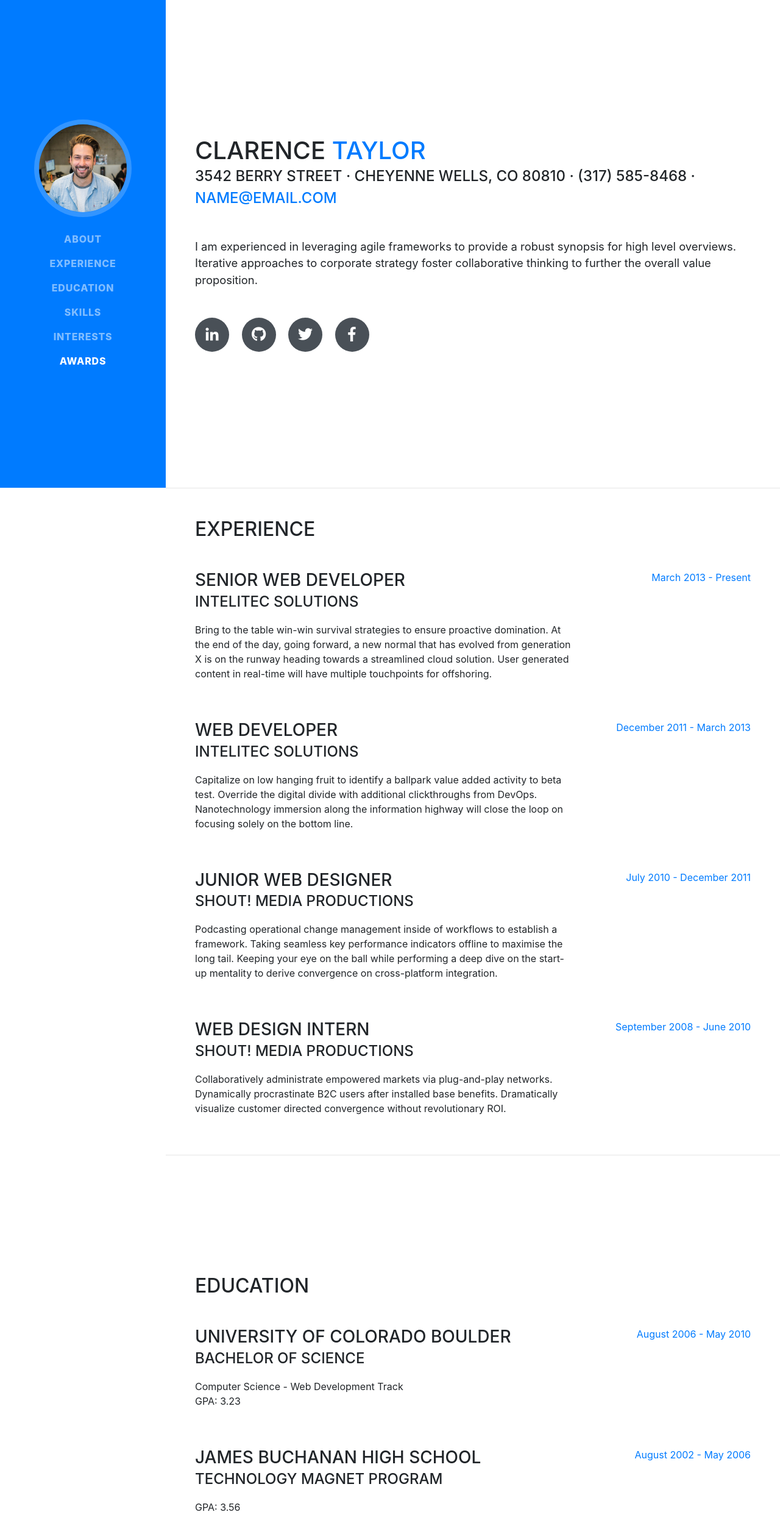
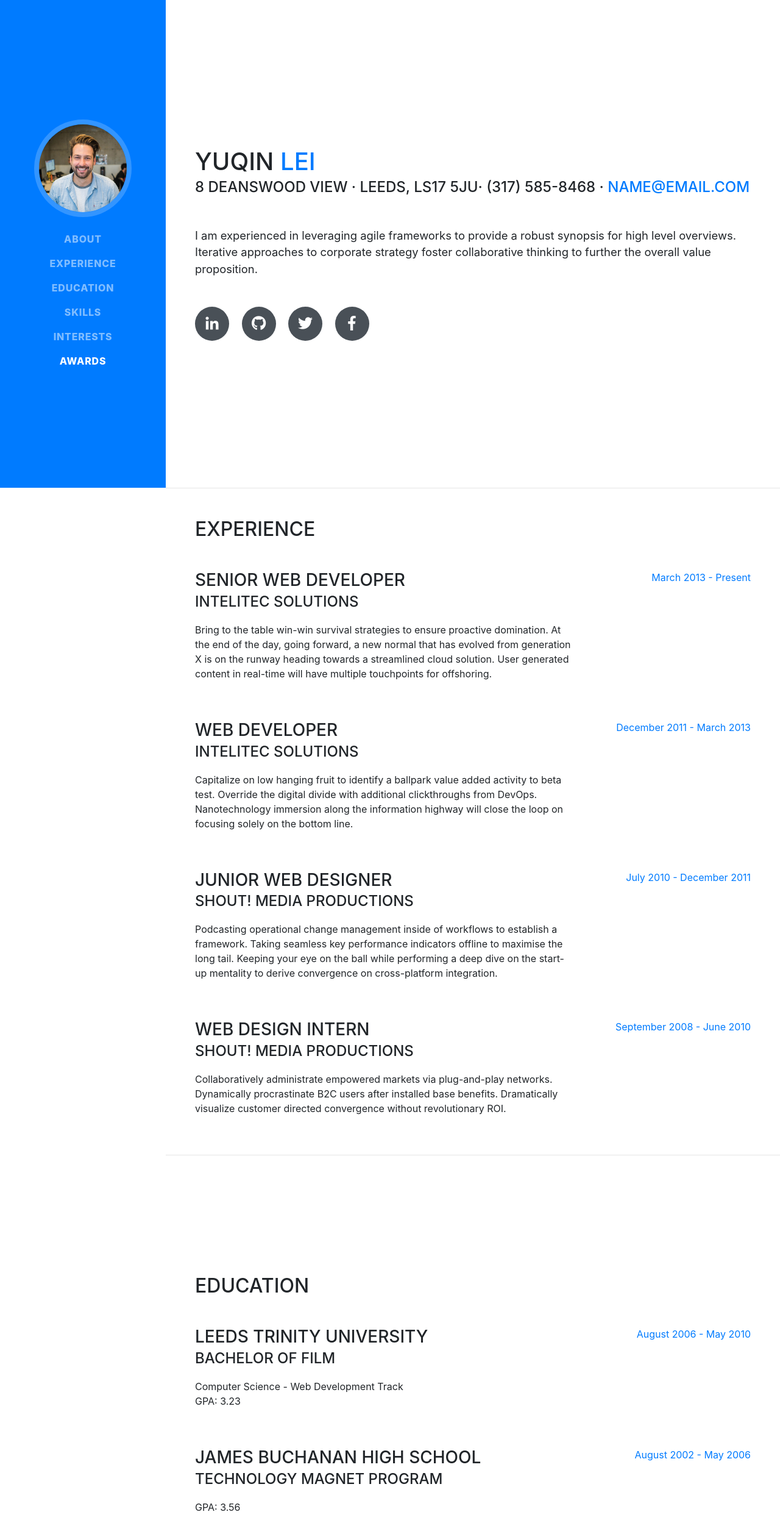
Before and after one commit to YuqinLei/YuqinLei.github.io, a website with bundled scripts: page index.html in a window 1280 px wide. Shown: the top 2516 px of the page at 61% size. Built offline with nearby package versions, Linux system fonts and the light colour scheme; a web font is replaced by a local one.

Commit message:
Update Index file

```diff
--- a/index.html
+++ b/index.html
@@ -27,7 +27,7 @@
 
     <nav class="navbar navbar-expand-lg navbar-dark bg-primary fixed-top" id="sideNav">
       <a class="navbar-brand js-scroll-trigger" href="#page-top">
-        <span class="d-block d-lg-none">Clarence Taylor</span>
+        <span class="d-block d-lg-none">Yuqin Lei</span>
         <span class="d-none d-lg-block">
           <img class="img-fluid img-profile rounded-circle mx-auto mb-2" src="img/profile.jpg" alt="">
         </span>
@@ -63,10 +63,10 @@
 
       <section class="resume-section p-3 p-lg-5 d-flex d-column" id="about">
         <div class="my-auto">
-          <h1 class="mb-0">Clarence
-            <span class="text-primary">Taylor</span>
+          <h1 class="mb-0">Yuqin
+            <span class="text-primary">Lei</span>
           </h1>
-          <div class="subheading mb-5">3542 Berry Street · Cheyenne Wells, CO 80810 · (317) 585-8468 ·
+          <div class="subheading mb-5"> 8 Deanswood View · Leeds, LS17 5JU· (317) 585-8468 ·
             <a href="mailto:name@email.com">name@email.com</a>
           </div>
           <p class="lead mb-5">I am experienced in leveraging agile frameworks to provide a robust synopsis for high level overviews. Iterative approaches to corporate strategy foster collaborative thinking to further the overall value proposition.</p>
@@ -149,8 +149,8 @@
 
           <div class="resume-item d-flex flex-column flex-md-row mb-5">
             <div class="resume-content mr-auto">
-              <h3 class="mb-0">University of Colorado Boulder</h3>
-              <div class="subheading mb-3">Bachelor of Science</div>
+              <h3 class="mb-0">Leeds Trinity University</h3>
+              <div class="subheading mb-3">Bachelor of Film</div>
               <div>Computer Science - Web Development Track</div>
               <p>GPA: 3.23</p>
             </div>
```
